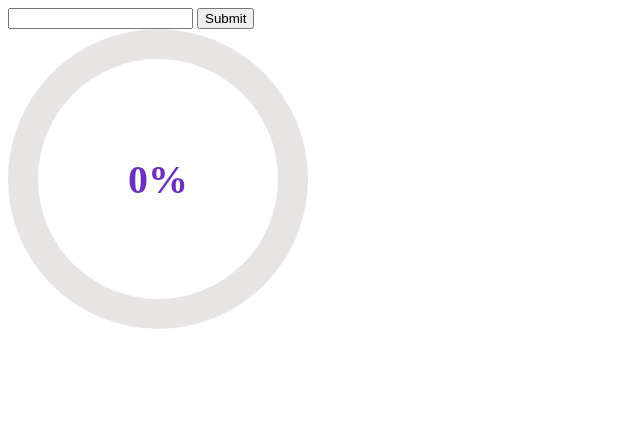
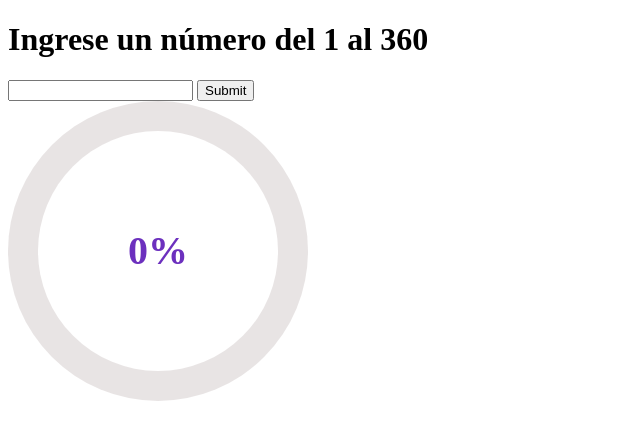
Before and after one commit to Andy-Tello-20/rueda-Porcentaje, a plain HTML site: page index.html in a window 1280 px wide. Shown: the whole page, without its empty margins (0-640 px from the left). Drawn offline with Linux system fonts and the light colour scheme.

Commit message:
Update index.html
titulo

```diff
--- a/index.html
+++ b/index.html
@@ -9,6 +9,7 @@
 </head>
 
 <body>
+    <h1>Ingrese un número del 1 al 360 </h1>
     <div id="caja-principal">
 
         <form action="#" method="get">
```
